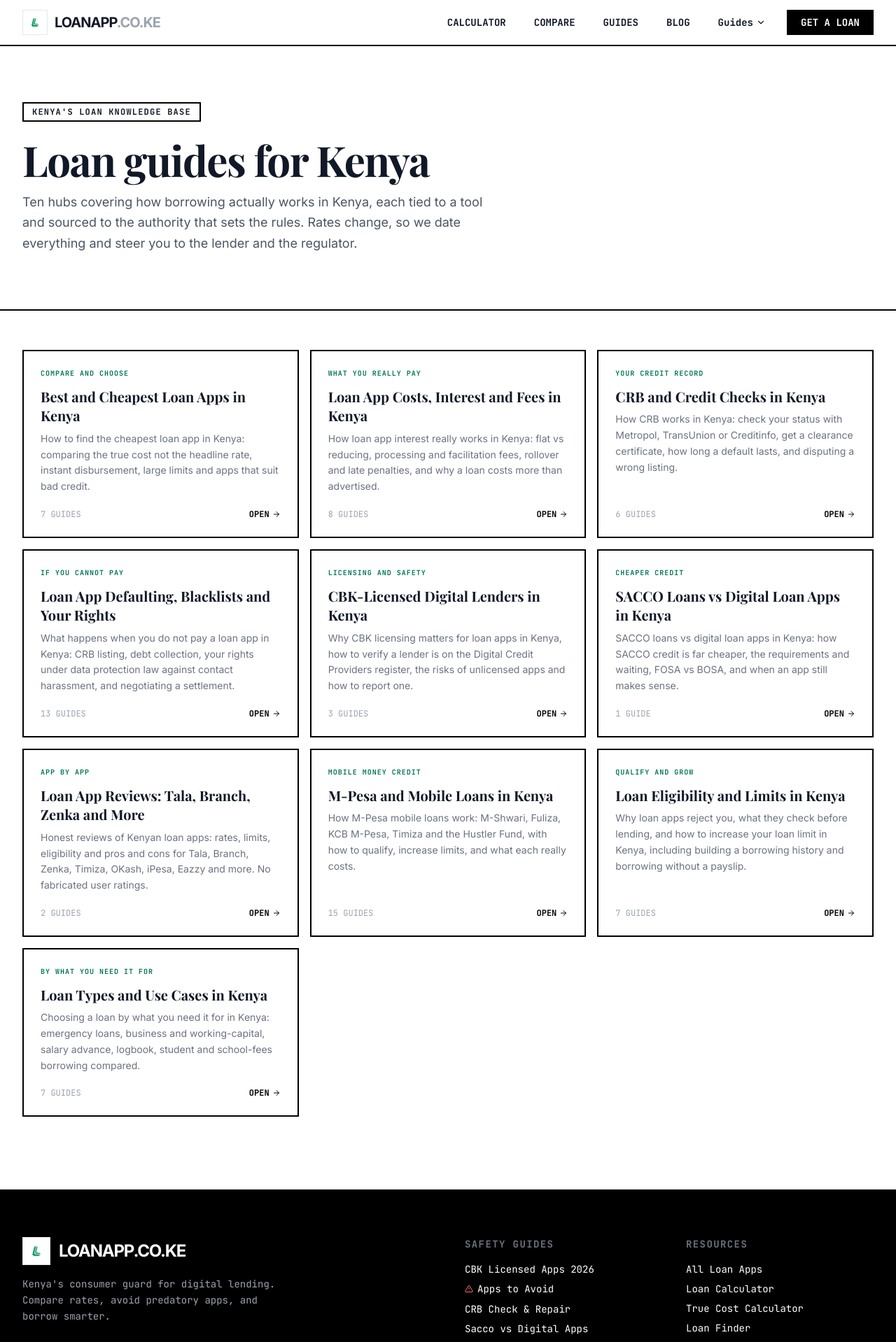
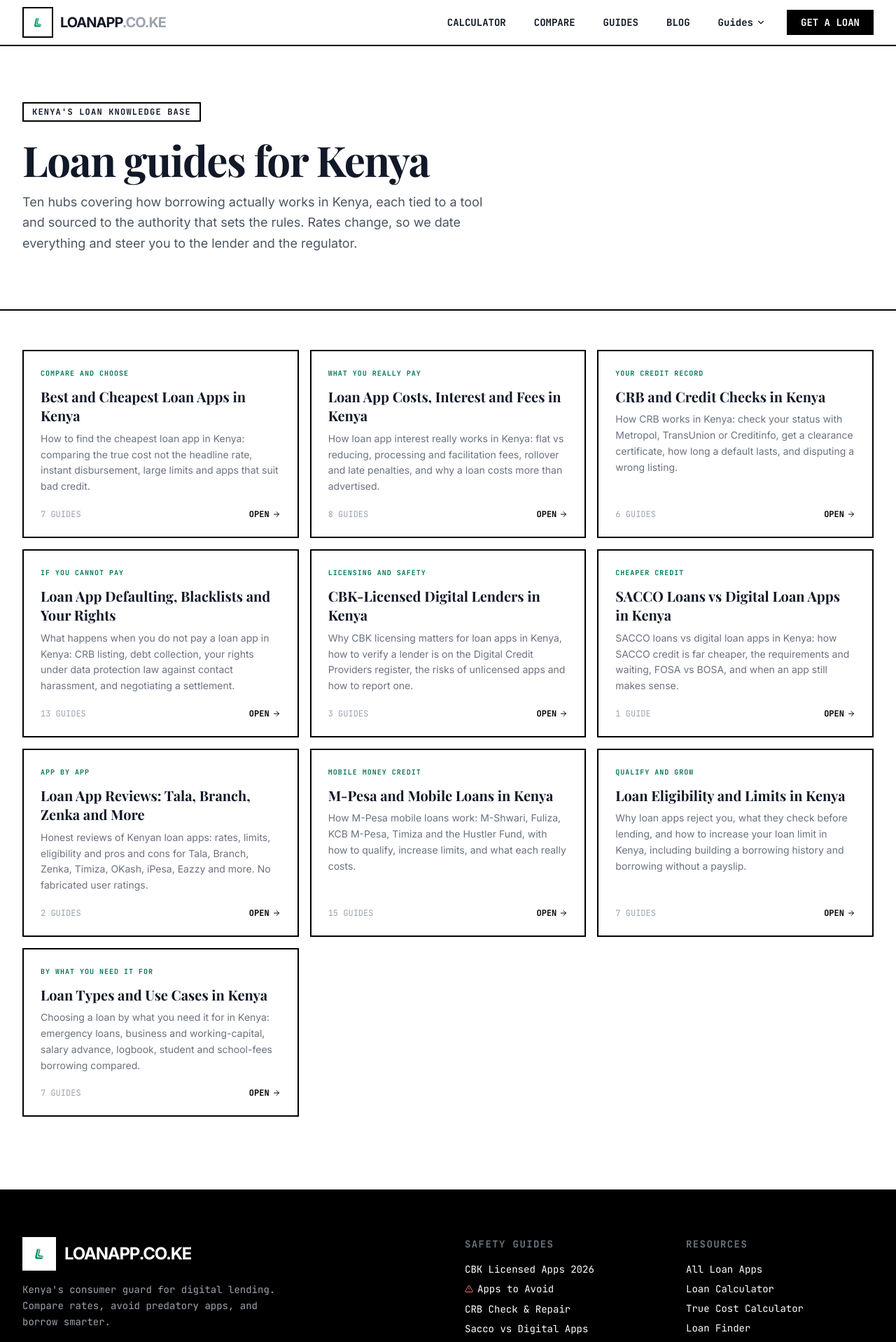
Before and after one commit to nahadgur/loanapp5, a Next.js app: page /guides in a window 1280 px wide. Shown: the top 1918 px of the page at 70% size. Built offline with nearby package versions, Linux system fonts and the light colour scheme; a web font is replaced by a local one.

Commit message:
Enlarge logo and use thick border matching site button style

```diff
--- a/components/Footer.tsx
+++ b/components/Footer.tsx
@@ -10,7 +10,7 @@
           {/* Brand */}
           <div className="md:col-span-2">
             <div className="flex items-center gap-3 mb-4">
-              <img src="/logo-transparent.png" alt="LoanApp.co.ke logo" width={40} height={40} className="bg-white border border-gray-200 p-1" />
+              <img src="/logo-transparent.png" alt="LoanApp.co.ke logo" width={40} height={40} className="bg-white border-2 border-white p-1.5" style={{width:48,height:48}} />
               <span className="font-bold text-2xl tracking-tighter">LOANAPP.CO.KE</span>
             </div>
             <p className="text-gray-400 max-w-sm font-mono text-sm leading-relaxed">
--- a/components/Header.tsx
+++ b/components/Header.tsx
@@ -29,7 +29,7 @@
 
           {/* Logo / wordmark */}
           <Link href="/" className="flex items-center gap-2.5 hover:opacity-80 transition-opacity">
-            <img src="/logo-transparent.png" alt="LoanApp.co.ke logo" width={36} height={36} className="bg-white border border-gray-200 p-1" />
+            <img src="/logo-transparent.png" alt="LoanApp.co.ke logo" width={36} height={36} className="bg-white border-2 border-black p-1.5" style={{width:44,height:44}} />
             <span className="font-bold text-xl tracking-tighter">LOANAPP<span className="text-gray-400">.CO.KE</span></span>
           </Link>
 
```
